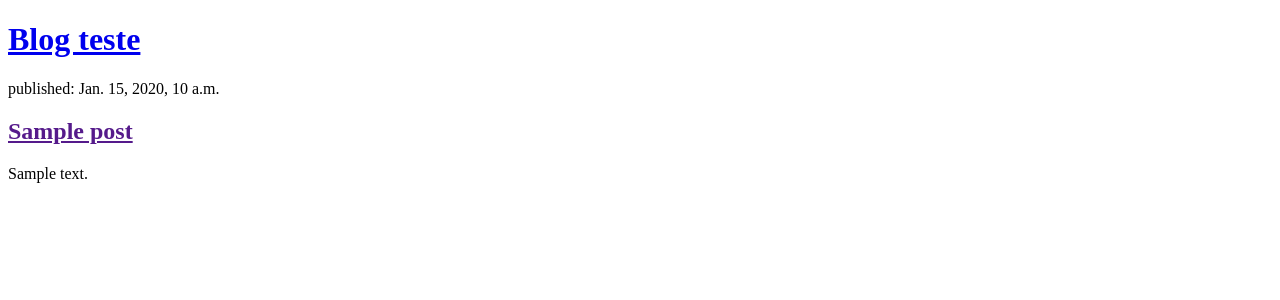
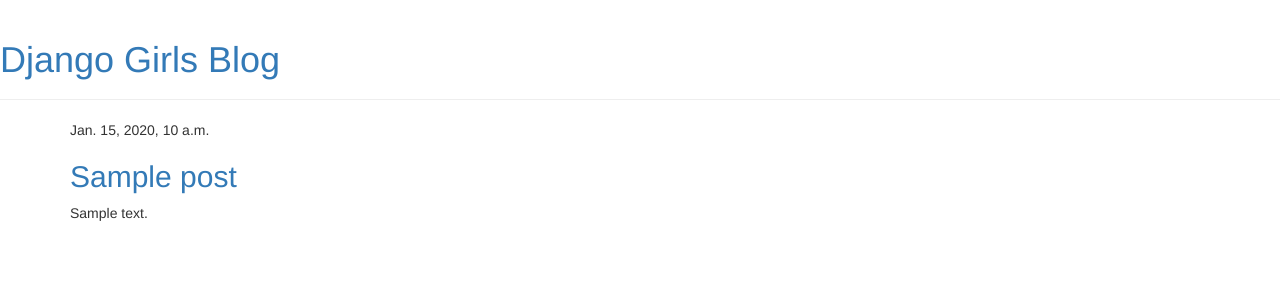
Before and after one commit to thaislinzmaier/my-first-blog, a Django app: template blog/templates/blog/post_list.html in a window 1280 px wide. Shown: the top 300 px of the page. Run offline with Django 3.2, Linux system fonts and the light colour scheme; the template is opened without the code that fills it: values that come from a table or form of the project are taken from there, others are empty; tables that the repository leaves empty hold one stand-in row (values such as "Sample post"); some libraries are stand-ins or nearby versions.

Commit message:
Added view and template for detailed blog post as well as CSS for the site.

```diff
--- /dev/null
+++ b/blog/templates/blog/base.html
@@ -0,0 +1,25 @@
+{% load static %}
+<html>
+    <head>
+        <title>Django Girls blog</title>
+
+        <link rel="stylesheet" href="//maxcdn.bootstrapcdn.com/bootstrap/3.2.0/css/bootstrap.min.css">
+        <link rel="stylesheet" href="//maxcdn.bootstrapcdn.com/bootstrap/3.2.0/css/bootstrap-theme.min.css">
+        <link rel="stylesheet" href="{% static 'css/blog.css' %}">
+        <link href="//fonts.googleapis.com/css?family=Lobster&subset=latin,latin-ext" rel="stylesheet" type="text/css">
+
+    </head>
+    <body>
+            <div class="page-header">
+                    <h1><a href="/">Django Girls Blog</a></h1>
+                </div>
+                <div class="content container">
+                    <div class="row">
+                        <div class="col-md-8">
+                        {% block content %}
+                        {% endblock %}
+                        </div>
+                    </div>
+                </div>
+    </body>
+</html>
--- a/blog/templates/blog/post_list.html
+++ b/blog/templates/blog/post_list.html
@@ -1,20 +1,13 @@
-<!DOCTYPE html>
-<html>
-    <head>
-            <link rel="icon" href="favicon.ico"/>
-            <title>Thaís' Cave</title>
 
-    </head>
-
-    <body>
-            <div>
-                    <h1><a href="/">Blog teste</a></h1>
-                </div>
-            {% for post in posts %}
-            <div>
-                    <p>published: {{ post.published_date }}</p>
-                    <h2><a href="">{{ post.title }}</a></h2>
-                    <p>{{ post.text|linebreaksbr }}</p>
-                </div>
-            {% endfor %}
-    </body>
+{% extends 'blog/base.html' %}
+{% block content %}
+    {% for post in posts %}
+        <div class="post">
+        <div class="date">
+        {{ post.published_date }}
+        </div>
+        <h2><a href="{% url 'post_detail' pk=post.pk %}">{{ post.title }}</a></h2>
+        <p>{{ post.text|linebreaksbr }}</p>
+        </div>
+    {% endfor %}
+{% endblock %}
--- a/blog/urls.py
+++ b/blog/urls.py
@@ -3,4 +3,5 @@
 
 urlpatterns = [
     path('', views.post_list, name='post_list'),
+    path('post/<int:pk>/', views.post_detail, name='post_detail'),
 ]
```
Also changed, not shown: blog/templates/blog/post_detail.html (added, +13 -0 lines), blog/views.py (+7 -0 lines).
